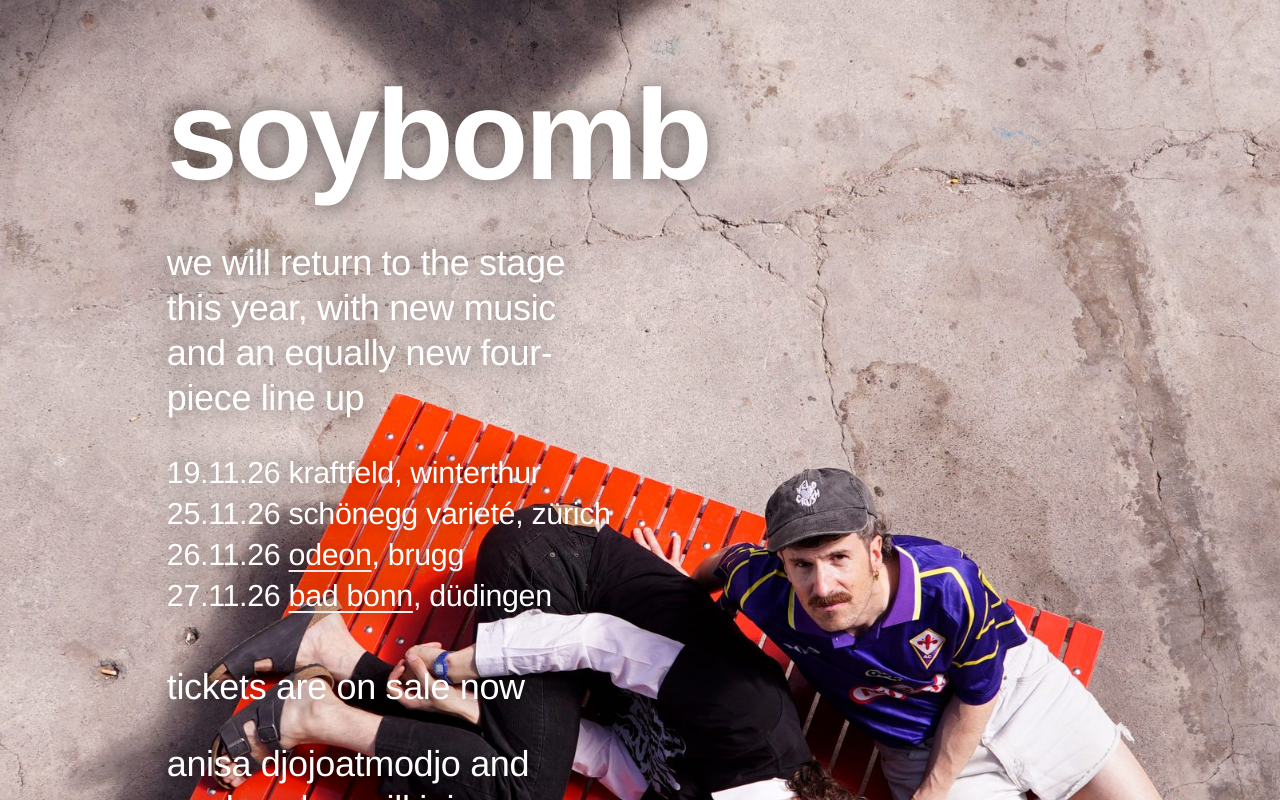
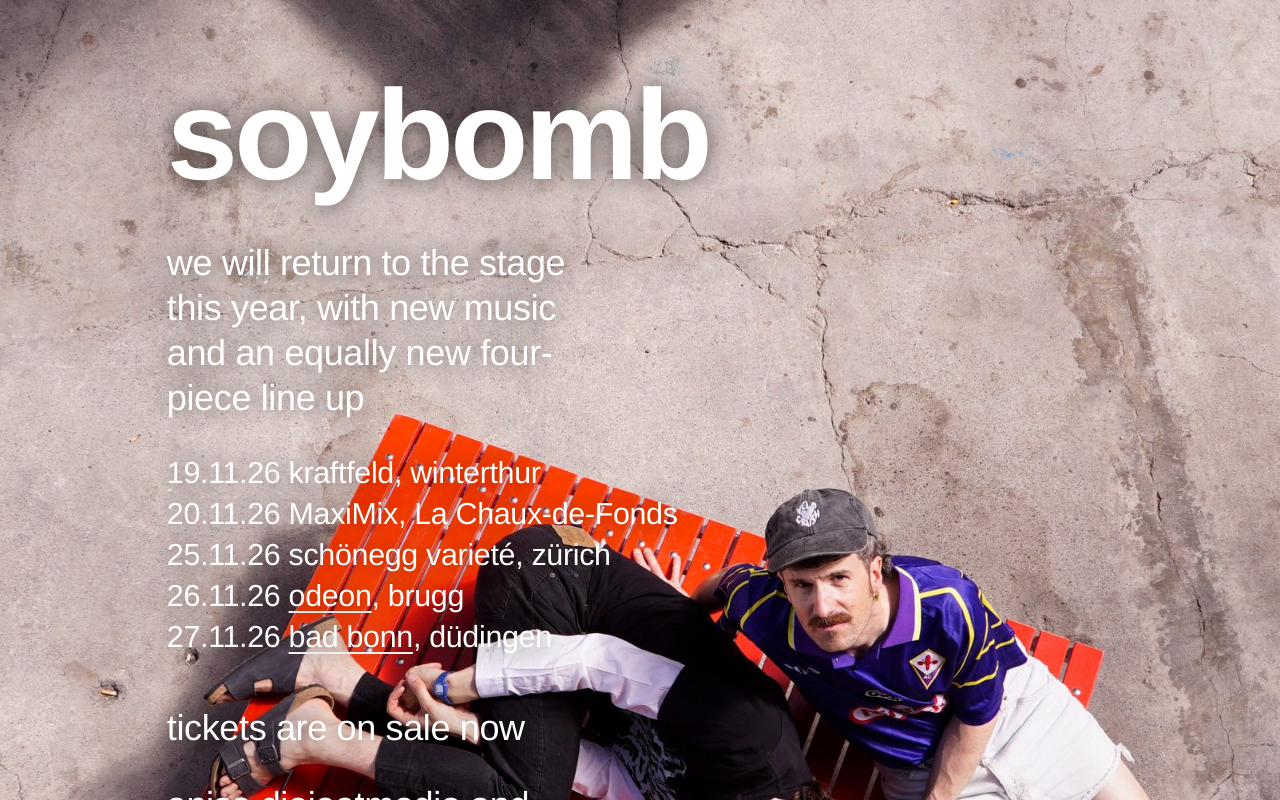
Before and after one commit to Achiermann/soybomb.ch, a Next.js app: page / in a window 1280 px wide. Shown: the top 800 px of the page. Built offline with nearby package versions, Linux system fonts and the light colour scheme.

Commit message:
New Gig La Chaux-de-Fonds

```diff
--- a/app/page.tsx
+++ b/app/page.tsx
@@ -3,6 +3,7 @@ import styles from "./page.module.css";
 
 const SHOWS = [
   { date: "19.11.26", venue: "kraftfeld", city: "winterthur" },
+  { date: "20.11.26", venue: "MaxiMix", city: "La Chaux-de-Fonds" },
   { date: "25.11.26", venue: "schönegg varieté", city: "zürich" },
   {
     date: "26.11.26",
```
